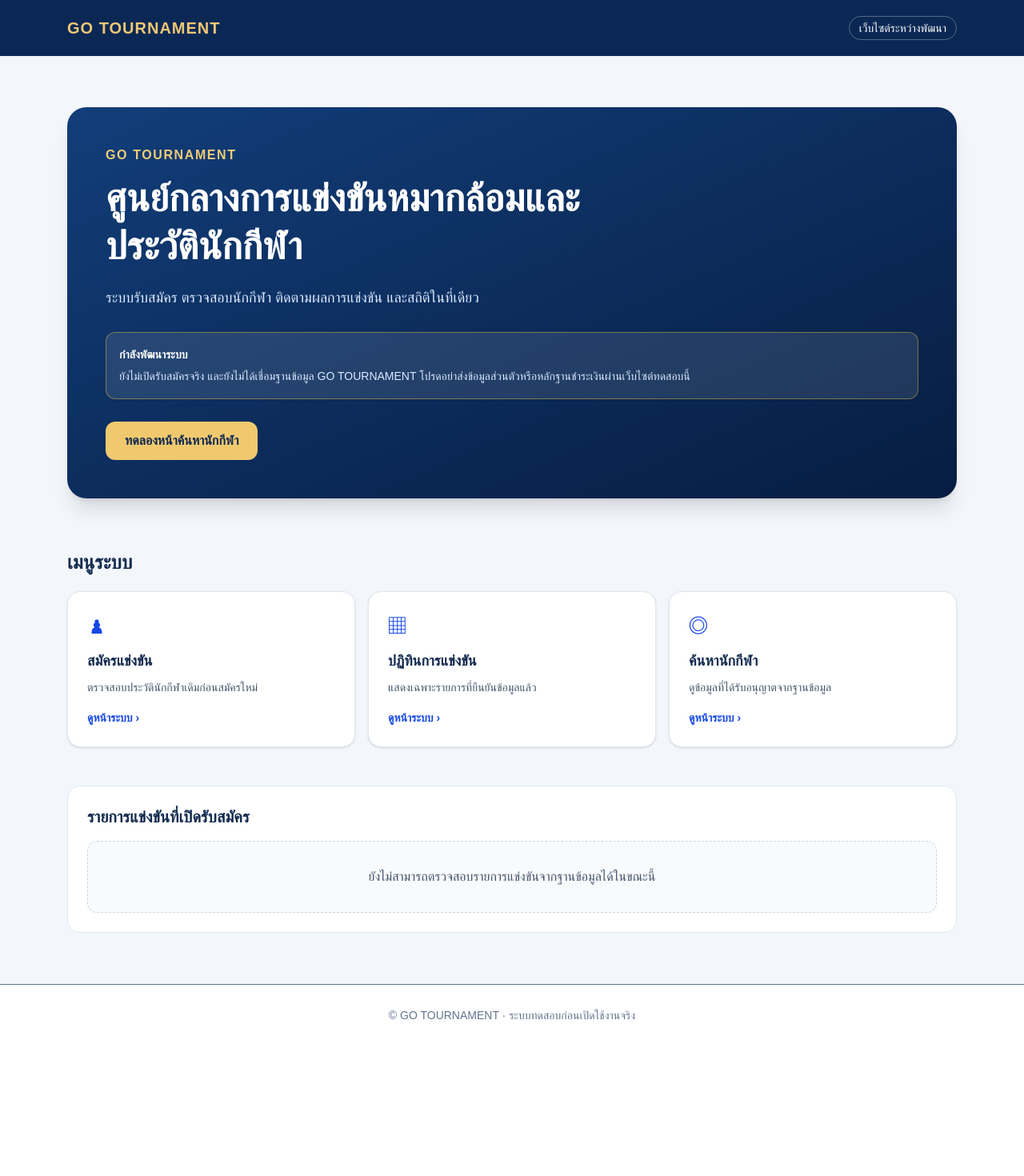
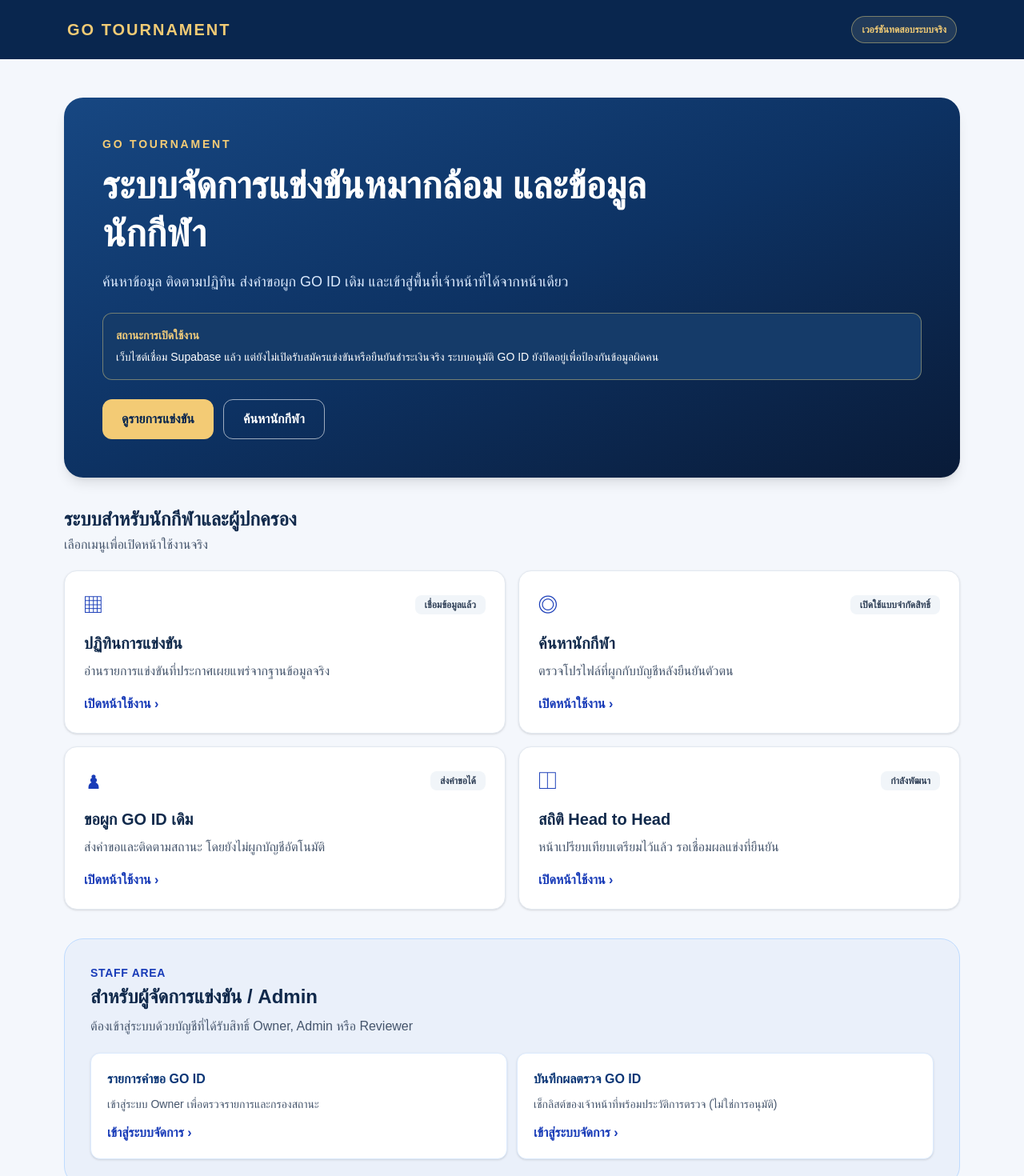
Before and after one commit to sawitree2168-sys/go-competition, a Next.js app: page / in a window 1280 px wide. Shown: the top 1470 px of the page at 80% size. Before the commit the page ends 1307 px from the top, so only its background shows below. Built offline with nearby package versions, Linux system fonts and the light colour scheme.

Commit message:
feat: show real GO TOURNAMENT modules and admin access on landing page

```diff
--- a/app/page.tsx
+++ b/app/page.tsx
@@ -1,57 +1,61 @@
 import Link from "next/link";
 
-const features = [
-  { icon: "♟", title: "สมัครแข่งขัน", detail: "ตรวจสอบประวัตินักกีฬาเดิมก่อนสมัครใหม่", href: "/athletes/search" },
-  { icon: "▦", title: "ปฏิทินการแข่งขัน", detail: "แสดงเฉพาะรายการที่ยืนยันข้อมูลแล้ว", href: "/schedule" },
-  { icon: "◎", title: "ค้นหานักกีฬา", detail: "ดูข้อมูลที่ได้รับอนุญาตจากฐานข้อมูล", href: "/athletes/search" },
+const modules = [
+ {title:"ปฏิทินการแข่งขัน",detail:"อ่านรายการแข่งขันที่ประกาศเผยแพร่จากฐานข้อมูลจริง",href:"/schedule",symbol:"▦",state:"เชื่อมข้อมูลแล้ว"},
+ {title:"ค้นหานักกีฬา",detail:"ตรวจโปรไฟล์ที่ผูกกับบัญชีหลังยืนยันตัวตน",href:"/athletes/search",symbol:"◎",state:"เปิดใช้แบบจำกัดสิทธิ์"},
+ {title:"ขอผูก GO ID เดิม",detail:"ส่งคำขอและติดตามสถานะ โดยยังไม่ผูกบัญชีอัตโนมัติ",href:"/athletes/claim",symbol:"♟",state:"ส่งคำขอได้"},
+ {title:"สถิติ Head to Head",detail:"หน้าเปรียบเทียบเตรียมไว้แล้ว รอเชื่อมผลแข่งที่ยืนยัน",href:"/athletes/head-to-head",symbol:"◫",state:"กำลังพัฒนา"},
 ];
-export default function Home() {
-  return (
-    <main className="min-h-screen bg-[#f3f6fb] text-[#132a4e]">
-      <header className="bg-[#0b2854] text-white">
-        <div className="mx-auto flex max-w-6xl items-center justify-between gap-4 px-5 py-5">
-          <Link href="/" className="font-bold tracking-wider text-[#efc875] sm:text-xl">GO TOURNAMENT</Link>
-          <span className="rounded-full border border-white/30 px-3 py-1 text-xs sm:text-sm">เว็บไซต์ระหว่างพัฒนา</span>
+const admin = [
+ {title:"รายการคำขอ GO ID",detail:"เข้าสู่ระบบ Owner เพื่อตรวจรายการและกรองสถานะ",href:"/admin/athlete-claims"},
+ {title:"บันทึกผลตรวจ GO ID",detail:"เช็กลิสต์ของเจ้าหน้าที่พร้อมประวัติการตรวจ (ไม่ใช่การอนุมัติ)",href:"/admin/claim-review"},
+];
+export default function Home(){
+ return <main className="min-h-screen bg-[#f4f7fc] text-[#10294b]">
+   <header className="bg-[#09264e] text-white">
+    <div className="mx-auto flex max-w-6xl flex-wrap items-center justify-between gap-3 px-5 py-5">
+     <Link href="/" className="font-black tracking-widest text-[#f1cb75] sm:text-xl">GO TOURNAMENT</Link>
+     <span className="rounded-full border border-amber-200/40 bg-amber-100/10 px-3 py-2 text-xs font-semibold text-[#f1cb75]">เวอร์ชันทดสอบระบบจริง</span>
     </div>
    </header>
-      <section className="mx-auto max-w-6xl px-5 py-10 sm:py-16">
-        <div className="overflow-hidden rounded-3xl bg-gradient-to-br from-[#123e7a] to-[#071d41] p-7 text-white shadow-xl sm:p-12">
-          <p className="mb-3 font-semibold tracking-widest text-[#f0cc77]">GO TOURNAMENT</p>
-          <h1 className="max-w-2xl text-3xl font-extrabold leading-tight sm:text-5xl">ศูนย์กลางการแข่งขันหมากล้อมและประวัตินักกีฬา</h1>
-          <p className="mt-5 max-w-2xl text-base leading-relaxed text-blue-100 sm:text-lg">
-            ระบบรับสมัคร ตรวจสอบนักกีฬา ติดตามผลการแข่งขัน และสถิติในที่เดียว
-          </p>
-          <div className="mt-7 rounded-xl border border-amber-300/40 bg-white/10 p-4 text-sm leading-relaxed">
-            <strong>กำลังพัฒนาระบบ</strong>
-            <p className="mt-1 text-blue-100">ยังไม่เปิดรับสมัครจริง และยังไม่ได้เชื่อมฐานข้อมูล GO TOURNAMENT โปรดอย่าส่งข้อมูลส่วนตัวหรือหลักฐานชำระเงินผ่านเว็บไซต์ทดสอบนี้</p>
+   <section className="mx-auto max-w-6xl px-4 pt-7 sm:pt-12">
+    <div className="rounded-3xl bg-gradient-to-br from-[#174782] via-[#0d3263] to-[#091b38] p-6 text-white shadow-lg sm:p-12">
+     <p className="text-sm font-extrabold tracking-[0.2em] text-[#f4cc76]">GO TOURNAMENT</p>
+     <h1 className="mt-3 max-w-3xl text-3xl font-black leading-tight sm:text-5xl">ระบบจัดการแข่งขันหมากล้อม และข้อมูลนักกีฬา</h1>
+     <p className="mt-4 max-w-2xl text-base leading-relaxed text-blue-100 sm:text-lg">ค้นหาข้อมูล ติดตามปฏิทิน ส่งคำขอผูก GO ID เดิม และเข้าสู่พื้นที่เจ้าหน้าที่ได้จากหน้าเดียว</p>
+     <div className="mt-6 rounded-xl border border-amber-200/40 bg-[#153b69] p-4 text-sm leading-relaxed">
+       <strong className="text-[#f3cd7b]">สถานะการเปิดใช้งาน</strong>
+       <p className="mt-1 text-white">เว็บไซต์เชื่อม Supabase แล้ว แต่ยังไม่เปิดรับสมัครแข่งขันหรือยืนยันชำระเงินจริง ระบบอนุมัติ GO ID ยังปิดอยู่เพื่อป้องกันข้อมูลผิดคน</p>
      </div>
-          <Link href="/athletes/search" className="mt-7 inline-flex min-h-12 items-center justify-center rounded-xl bg-[#f0c96f] px-6 py-3 font-bold text-[#102850]">
-            ทดลองหน้าค้นหานักกีฬา
-          </Link>
-        </div>
-      </section>
-      <section className="mx-auto max-w-6xl px-5 pb-12">
-        <h2 className="text-xl font-bold sm:text-2xl">เมนูระบบ</h2>
-        <div className="mt-5 grid gap-4 sm:grid-cols-3">
-          {features.map((feature) => (
-            <Link key={feature.title} href={feature.href} className="rounded-2xl border border-slate-200 bg-white p-6 shadow-sm transition-shadow hover:shadow-md">
-              <span aria-hidden="true" className="text-3xl text-blue-700">{feature.icon}</span>
-              <h3 className="mt-3 text-lg font-bold">{feature.title}</h3>
-              <p className="mt-2 text-sm leading-relaxed text-slate-600">{feature.detail}</p>
-              <span className="mt-4 inline-block text-sm font-semibold text-blue-700">ดูหน้าระบบ ›</span>
-            </Link>
-          ))}
-        </div>
-      </section>
-      <section className="mx-auto max-w-6xl px-5 pb-16">
-        <div className="rounded-2xl border border-slate-200 bg-white p-6">
-          <h2 className="text-xl font-bold">รายการแข่งขันที่เปิดรับสมัคร</h2>
-          <div className="mt-4 rounded-xl border border-dashed border-slate-300 bg-slate-50 px-5 py-8 text-center text-slate-600">
-            ยังไม่สามารถตรวจสอบรายการแข่งขันจากฐานข้อมูลได้ในขณะนี้
+     <div className="mt-6 flex flex-wrap gap-3">
+      <Link href="/schedule" className="inline-flex min-h-12 items-center justify-center rounded-xl bg-[#f3cb75] px-6 py-3 font-extrabold text-[#09264e]">ดูรายการแข่งขัน</Link>
+      <Link href="/athletes/search" className="inline-flex min-h-12 items-center justify-center rounded-xl border border-white/60 px-6 py-3 font-semibold text-white">ค้นหานักกีฬา</Link>
      </div>
     </div>
    </section>
-      <footer className="border-t bg-white py-7 text-center text-sm text-slate-500">© GO TOURNAMENT · ระบบทดสอบก่อนเปิดใช้งานจริง</footer>
-    </main>
-  );
+   <section className="mx-auto max-w-6xl px-4 py-9">
+    <div className="mb-5"><h2 className="text-2xl font-black">ระบบสำหรับนักกีฬาและผู้ปกครอง</h2><p className="mt-1 text-slate-600">เลือกเมนูเพื่อเปิดหน้าใช้งานจริง</p></div>
+    <div className="grid gap-4 sm:grid-cols-2">
+     {modules.map(m=><Link key={m.href} href={m.href} className="rounded-2xl border border-slate-200 bg-white p-6 shadow-sm transition hover:border-blue-400 hover:shadow-md">
+       <div className="flex items-center justify-between gap-2"><span className="text-3xl text-blue-800" aria-hidden="true">{m.symbol}</span><span className="rounded-lg bg-slate-100 px-3 py-1 text-xs font-semibold text-slate-700">{m.state}</span></div>
+       <h3 className="mt-4 text-xl font-bold">{m.title}</h3>
+       <p className="mt-2 leading-relaxed text-slate-600">{m.detail}</p>
+       <p className="mt-4 font-semibold text-blue-800">เปิดหน้าใช้งาน ›</p>
+      </Link>)}
+    </div>
+   </section>
+   <section className="mx-auto max-w-6xl px-4 pb-12">
+    <div className="rounded-3xl border border-blue-200 bg-[#eaf0fa] p-5 sm:p-8">
+     <p className="text-sm font-bold tracking-wider text-blue-800">STAFF AREA</p>
+     <h2 className="mt-1 text-2xl font-black">สำหรับผู้จัดการแข่งขัน / Admin</h2>
+     <p className="mt-2 leading-relaxed text-slate-600">ต้องเข้าสู่ระบบด้วยบัญชีที่ได้รับสิทธิ์ Owner, Admin หรือ Reviewer</p>
+     <div className="mt-5 grid gap-3 sm:grid-cols-2">
+      {admin.map(a=><Link key={a.href} href={a.href} className="rounded-xl border border-blue-100 bg-white p-5 shadow-sm">
+       <h3 className="font-bold text-[#0b3676]">{a.title}</h3><p className="mt-2 text-sm leading-relaxed text-slate-600">{a.detail}</p><p className="mt-3 font-semibold text-blue-800">เข้าสู่ระบบจัดการ ›</p>
+      </Link>)}
+     </div>
+    </div>
+   </section>
+   <footer className="border-t border-slate-200 bg-white px-5 py-7 text-center text-sm text-slate-500">GO TOURNAMENT · ระบบทดสอบ ยังไม่เปิดรับสมัครแข่งขันจริง</footer>
+ </main>;
 }
```
Lines whose indentation alone changed are shown as unchanged.
